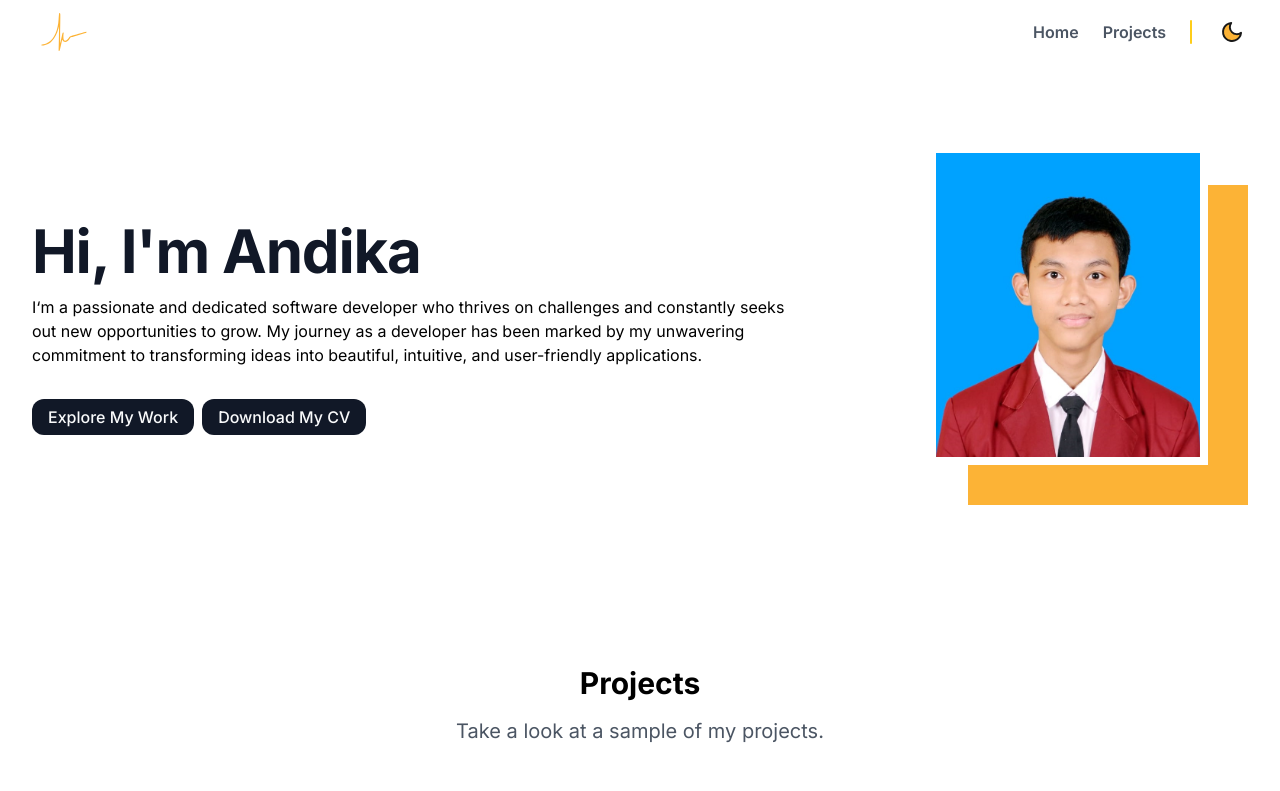
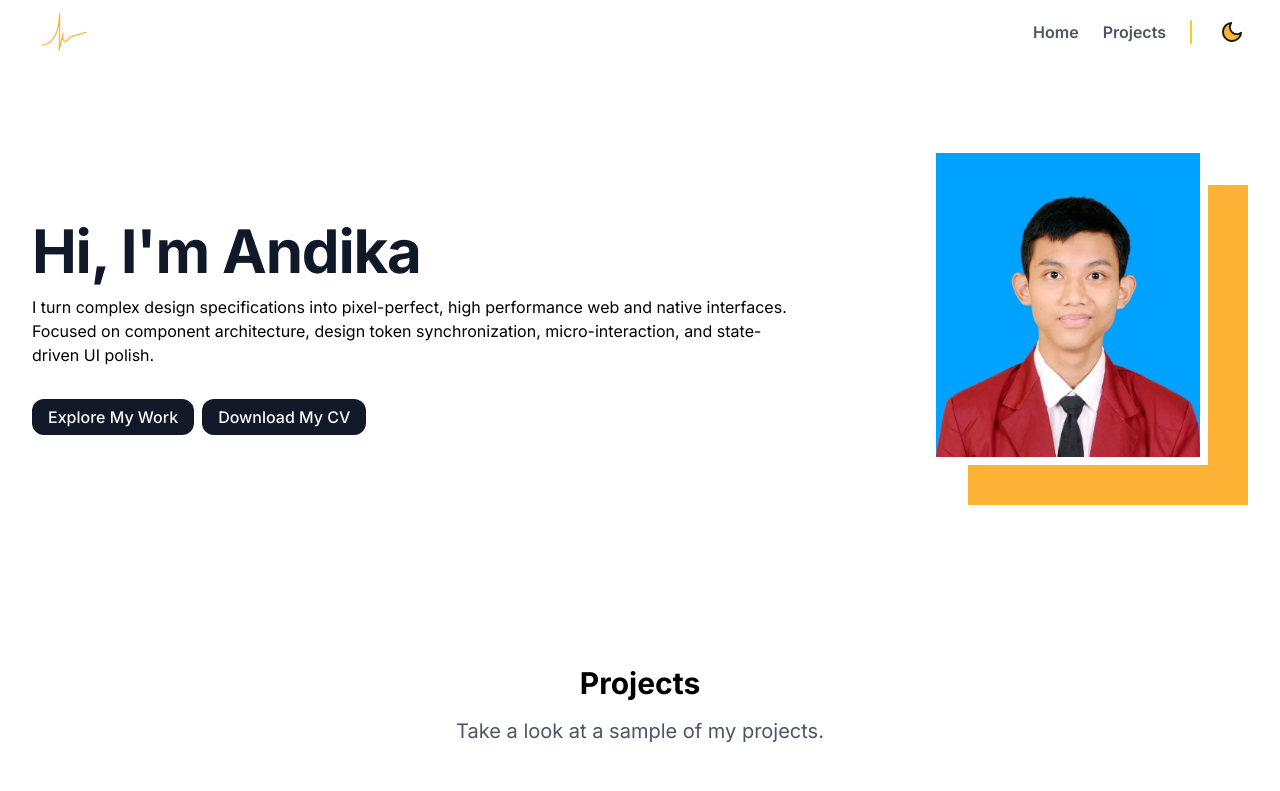
Before and after one commit to Andika25ramdani/portfolio, a Next.js app: page / in a window 1280 px wide. Shown: the top 791 px of the page. Built offline with nearby package versions, Linux system fonts and the light colour scheme.

Commit message:
change profile description

```diff
--- a/components/sections/FirstSection.tsx
+++ b/components/sections/FirstSection.tsx
@@ -31,11 +31,10 @@ const FirstSection = () => {
               {/* <span className="inline-block animate-waving-hand">👋</span> */}
             </Typography>
             <Typography>
-              I&lsquo;m a passionate and dedicated software developer who
-              thrives on challenges and constantly seeks out new opportunities
-              to grow. My journey as a developer has been marked by my
-              unwavering commitment to transforming ideas into beautiful,
-              intuitive, and user-friendly applications.
+              I turn complex design specifications into pixel-perfect, high
+              performance web and native interfaces. Focused on component
+              architecture, design token synchronization, micro-interaction, and
+              state-driven UI polish.
             </Typography>
           </div>
 
```
Also changed, not shown: 1 other file (tests, documents, lock files or other folders).
